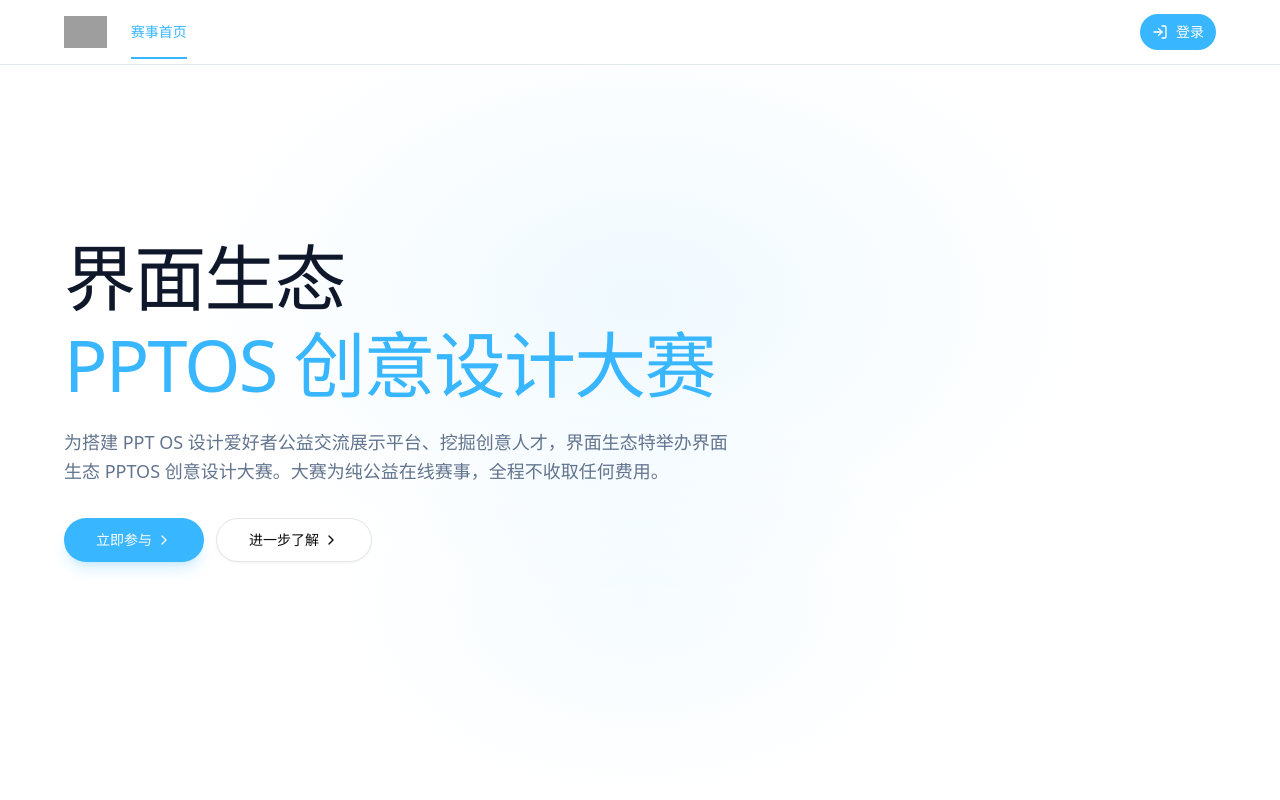
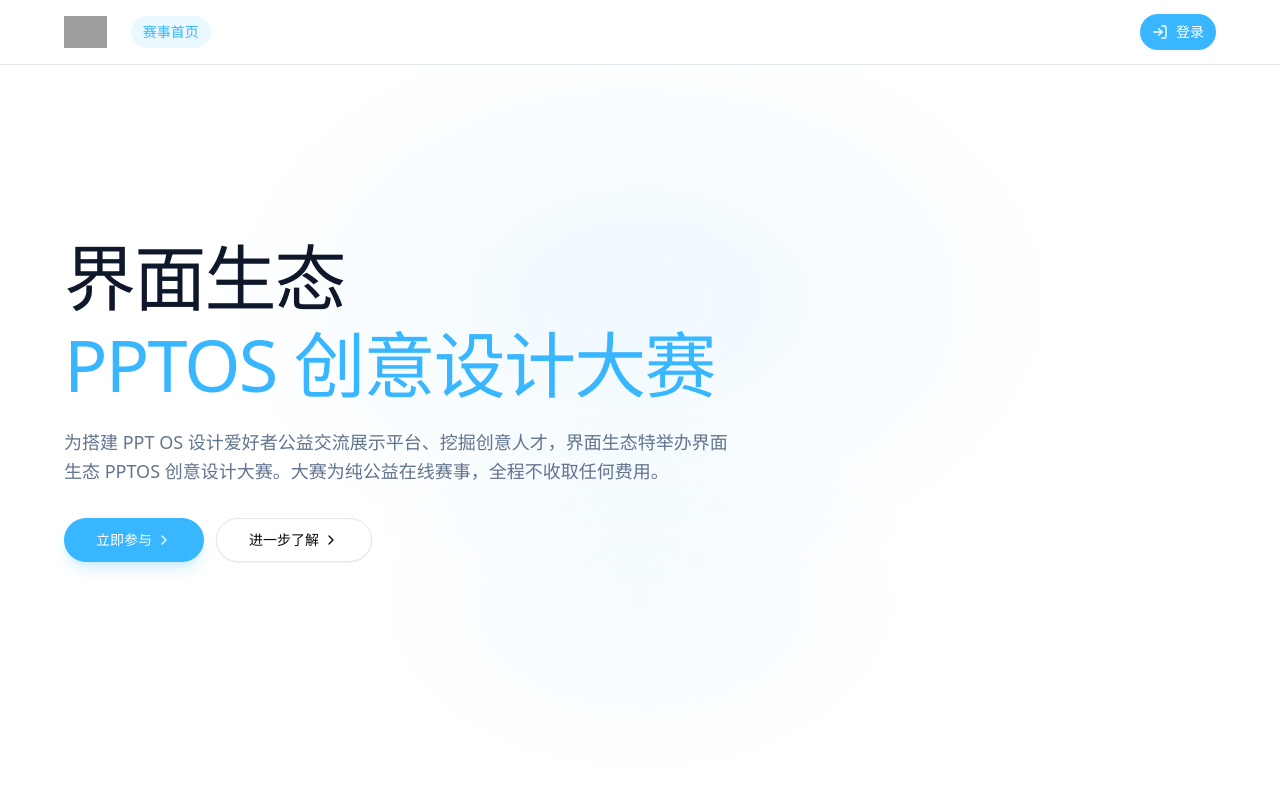
Before and after one commit to HanHanWeb/ipoa, a Next.js app: page / in a window 1280 px wide. Shown: the top 800 px of the page. Built offline with nearby package versions, Linux system fonts and the light colour scheme; no server answers; the database is empty; grey boxes are pictures that could not be loaded; a web font is replaced by a local one.

Commit message:
change nav indicator to pill background style

```diff
--- a/src/components/nav-bar.tsx
+++ b/src/components/nav-bar.tsx
@@ -40,16 +40,13 @@ export function NavBar() {
               <Link
                 key={link.href}
                 href={link.href}
-                className={`relative text-sm font-medium transition-colors ${
+                className={`rounded-full px-3 py-1.5 text-sm font-medium transition-colors ${
                   isActive
-                    ? "text-primary"
-                    : "text-muted-foreground hover:text-foreground"
+                    ? "bg-primary/10 text-primary"
+                    : "text-muted-foreground hover:text-foreground hover:bg-muted"
                 }`}
               >
                 {link.label}
-                {isActive && (
-                  <span className="absolute -bottom-[17px] left-0 right-0 h-0.5 bg-primary" />
-                )}
               </Link>
             );
           })}
```
